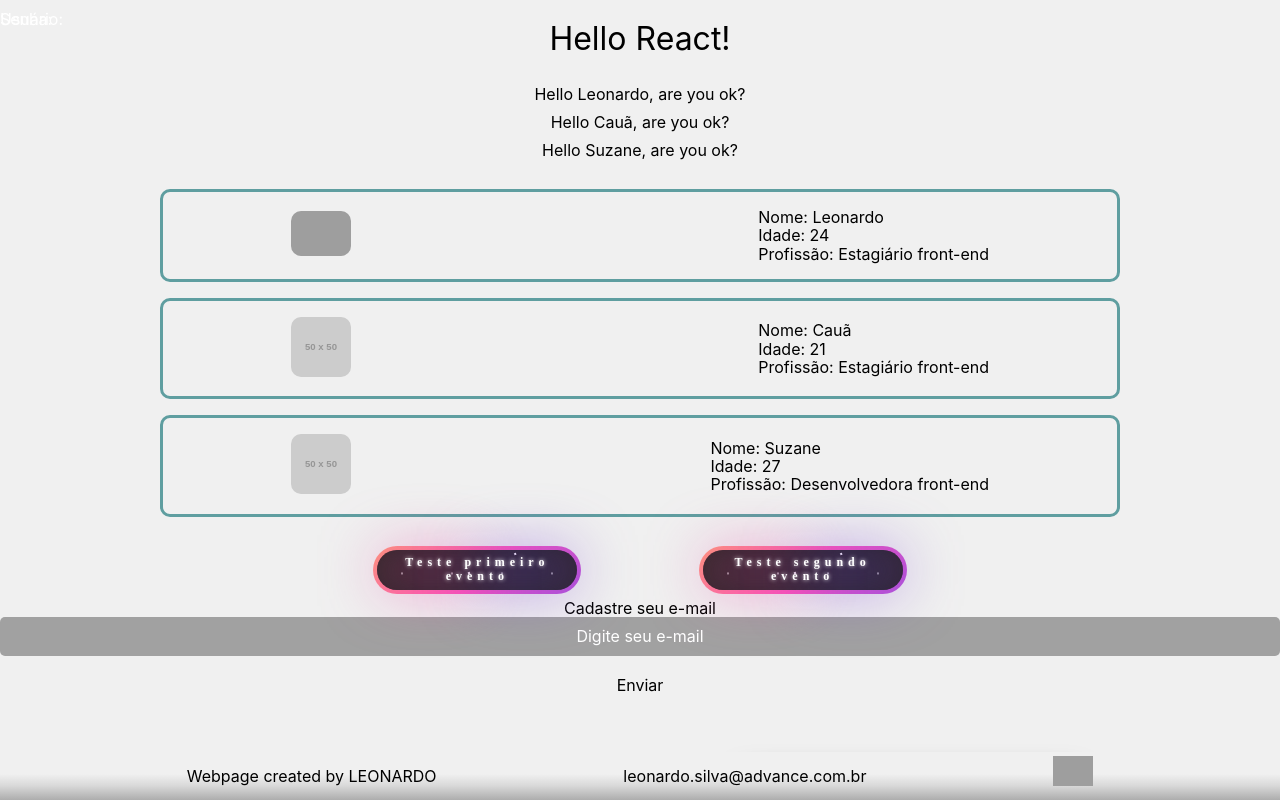
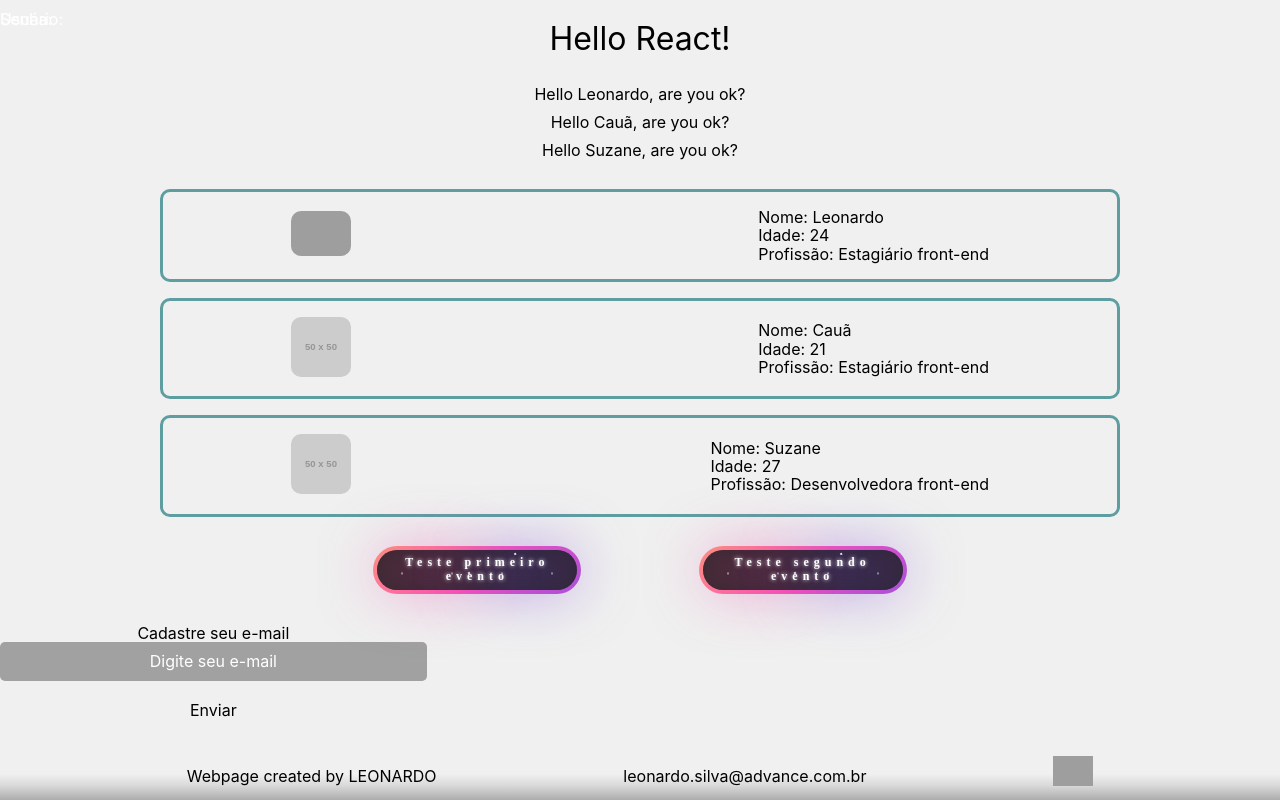
Before and after one commit to Leozinrd/estudos-react-js, a React (Create React App) app: page / in a window 1280 px wide. Shown: the top 800 px of the page. Built offline with nearby package versions, Linux system fonts and the light colour scheme; grey boxes are pictures that could not be loaded.

Commit message:
Add Section SectionConditional

```diff
--- a/src/App.js
+++ b/src/App.js
@@ -54,7 +54,9 @@ function App() {
         {/* End Buttons */}
 
         {/* Start Conditional */}
-        <Conditional/>
+        <section className='SectionConditional'>
+          <Conditional/>
+        </section>
         {/* End Conditional */}
 
         {/*Start Forms */}
```
